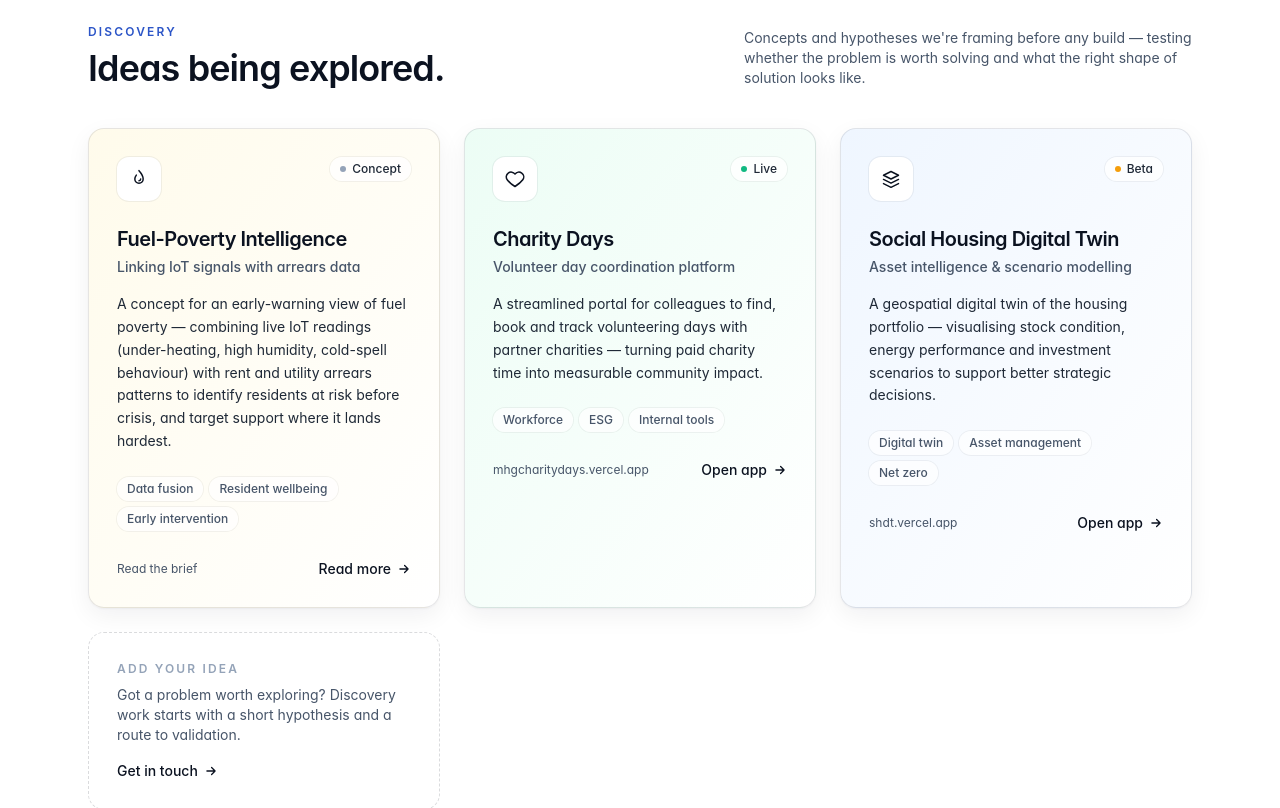
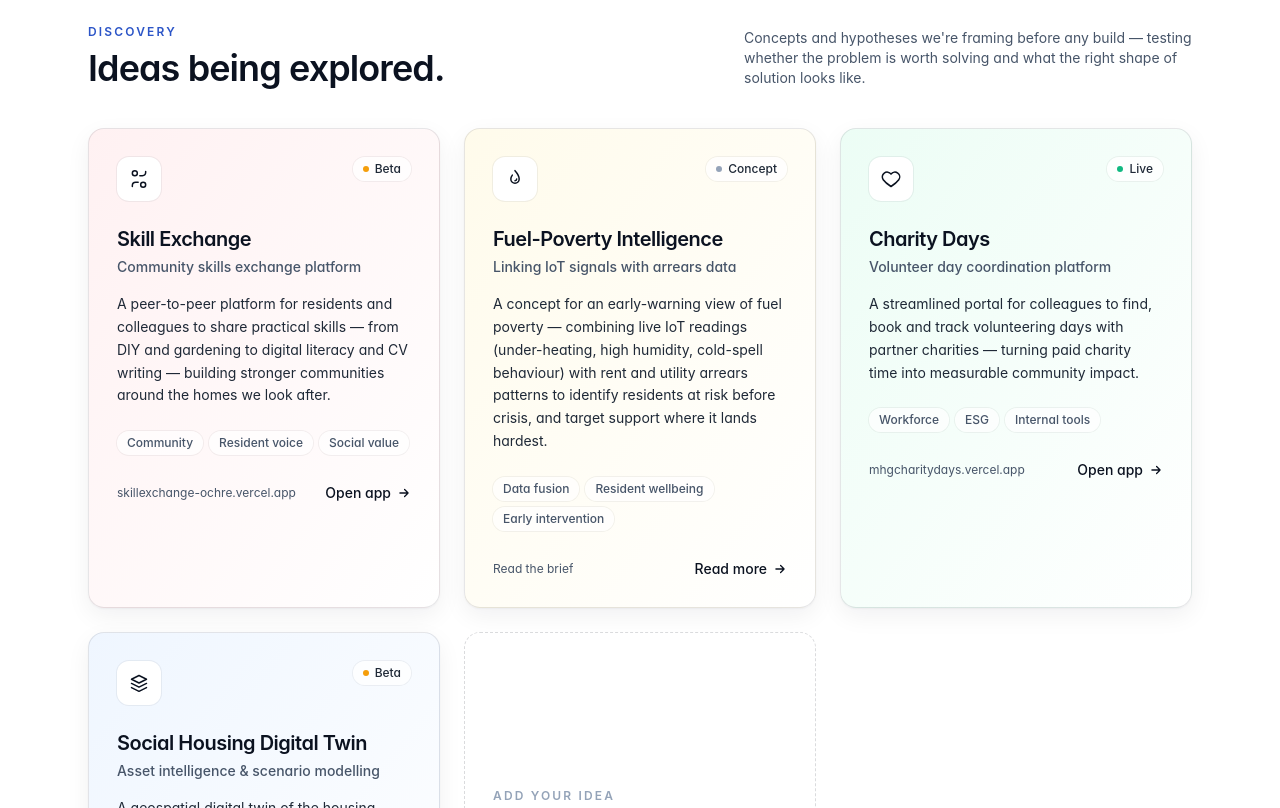
Before and after one commit to thealtjourney/innovation-hub, a Next.js app: page / in a window 1280 px wide. Shown: the part 1580-2388 px from the top of the page. Built offline with nearby package versions, Linux system fonts and the light colour scheme; a web font is replaced by a local one.

Commit message:
Add Skill Exchange tile to Discovery

```diff
--- a/app/page.tsx
+++ b/app/page.tsx
@@ -30,6 +30,19 @@ const inProgress: App[] = [
 ];
 
 const discovery: App[] = [
+  {
+    name: "Skill Exchange",
+    tagline: "Community skills exchange platform",
+    description:
+      "A peer-to-peer platform for residents and colleagues to share practical skills — from DIY and gardening to digital literacy and CV writing — building stronger communities around the homes we look after.",
+    href: "https://skillexchange-ochre.vercel.app/",
+    external: true,
+    status: "Beta",
+    tags: ["Community", "Resident voice", "Social value"],
+    accent: "from-rose-50 to-white",
+    iconPath:
+      "M7 8a3 3 0 1 0 0-6 3 3 0 0 0 0 6Zm10 14a3 3 0 1 0 0-6 3 3 0 0 0 0 6ZM4 21v-1a4 4 0 0 1 4-4h3M20 3v1a4 4 0 0 1-4 4h-3",
+  },
   {
     name: "Fuel-Poverty Intelligence",
     tagline: "Linking IoT signals with arrears data",
```
